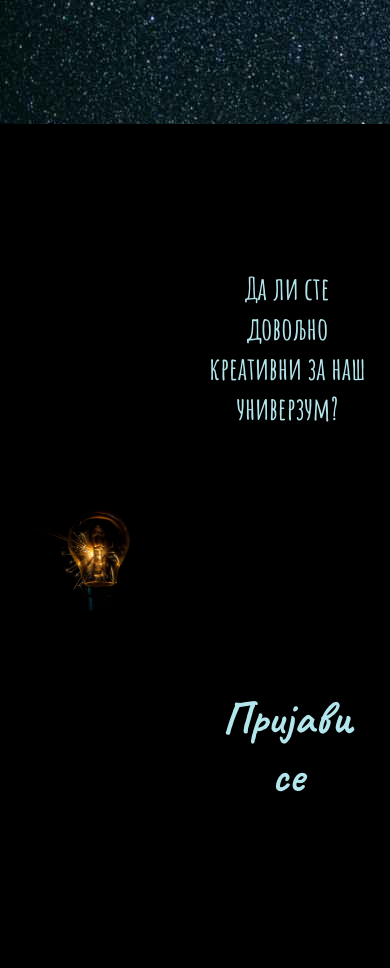
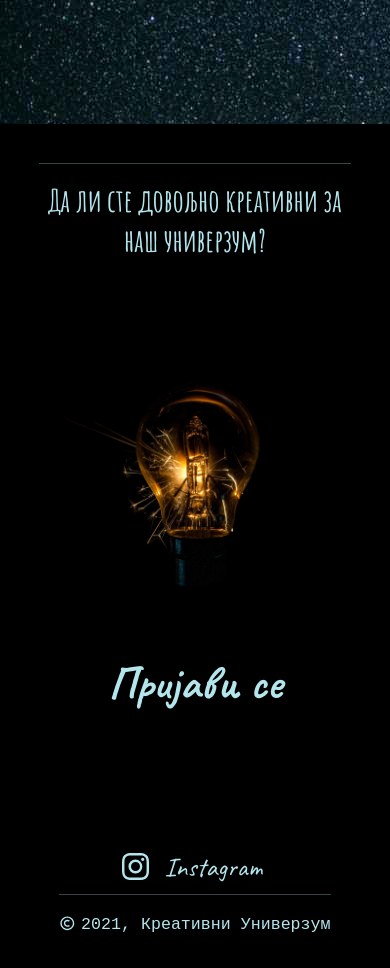
Before and after one commit to mladen-s/kreativni-univerzum, a Next.js app: page / in a window 390 px wide. Shown: the part 720-1688 px from the top of the page. Built offline with nearby package versions, Linux system fonts and the light colour scheme; a web font is replaced by a local one.

Commit message:
style+feat: add footer plus children; style for mobile and some for desktop

```diff
--- a/components/Container.tsx
+++ b/components/Container.tsx
@@ -1,4 +1,3 @@
-import { ReactNode } from "react";
 import styled from "styled-components";
 
 const StyledContainer = styled.div`
--- a/components/ExploreButton.style.tsx
+++ b/components/ExploreButton.style.tsx
@@ -41,6 +41,10 @@ const ExploreButton = styled(Button)`
       transition: all 0.2s linear;
     }
   }
+
+  @media screen and (max-width: 768px) {
+    margin: 150px 0 0;
+  }
 `;
 
 export default ExploreButton;
--- /dev/null
+++ b/components/Footer.tsx
@@ -0,0 +1,79 @@
+import styled from "styled-components";
+import { BsInstagram } from "react-icons/bs";
+import { BiCopyright } from "react-icons/bi";
+
+const StyledFooter = styled.footer`
+  padding: 20px;
+  min-height: 10vh;
+  display: flex;
+  flex-direction: column;
+  justify-content: center;
+  color: var(--blue-light);
+
+  .icons {
+    margin: 0 0 20px 0;
+    padding: 0 20px 0 0;
+    display: flex;
+    justify-content: center;
+    position: relative;
+
+    &::after {
+      position: absolute;
+      content: "";
+      height: 1px;
+      width: 100%;
+      bottom: 0;
+      left: 0;
+      background-color: var(--blue-light);
+      opacity: 0.3;
+    }
+  }
+
+  a {
+    display: flex;
+    align-items: center;
+
+    svg {
+      margin: 15px;
+    }
+  }
+
+  @media screen and (max-width: 768px) {
+    margin: 0;
+    padding: 0 20px 20px;
+
+    &::after {
+      opacity: 0.4;
+    }
+  }
+`;
+
+const Copyright = styled.p`
+  font-family: "Courier New", Courier, monospace;
+  font-size: 0.8rem;
+  display: flex;
+  justify-content: center;
+  text-align: center;
+
+  svg {
+    margin: 0 5px 0 0;
+  }
+`;
+
+const Footer = () => {
+  return (
+    <StyledFooter>
+      <div className="icons">
+        <a href="https://www.instagram.com/creative_universe_srbija/">
+          <BsInstagram /> Instagram
+        </a>
+      </div>
+      <Copyright>
+        <BiCopyright />
+        2021, Креативни Универзум
+      </Copyright>
+    </StyledFooter>
+  );
+};
+
+export default Footer;
--- a/components/Header.tsx
+++ b/components/Header.tsx
@@ -38,11 +38,6 @@ const Span = styled.span<ISpan>`
       }
     `}
 `;
-
-// interface IHeader {
-//   explored: boolean;
-//   setExplored: React.Dispatch<React.SetStateAction<boolean>>;
-// }
 
 const Header = () => {
   const [headerItems, setHeaderItems] = useState<JSX.Element>();
--- a/components/Main.tsx
+++ b/components/Main.tsx
@@ -1,12 +1,36 @@
+import styled from "styled-components";
+
+const StyledMain = styled.main`
+  background-color: black;
+  background-image: url("/IMG-78f5e7b2341131cef9e3a2e20309af9e-V.jpg");
+  background-position: 0% 0%;
+  background-size: 50%;
+  background-repeat: no-repeat;
+
+  z-index: 1;
+  min-height: 80vh;
+
+  padding: 7% 10% 0;
+  display: flex;
+  flex-direction: column;
+  justify-content: right;
+
+  @media screen and (max-width: 768px) {
+    padding: 10% 10% 0;
+    justify-content: center;
+    background-size: 100%;
+    background-position: 50% 35%;
+  }
+`;
 interface IMain {
   children: JSX.Element | JSX.Element[];
 }
 
 const Main = ({ children }: IMain) => {
   return (
-    <main className="main" id="main">
+    <StyledMain className="main" id="main">
       {children}
-    </main>
+    </StyledMain>
   );
 };
 
--- a/components/TeaserPage.tsx
+++ b/components/TeaserPage.tsx
@@ -1,4 +1,3 @@
-import Container from "./Container";
 import ExploreButton from "./ExploreButton.style";
 import styled from "styled-components";
 import { useEffect, useState } from "react";
@@ -6,9 +5,45 @@ import { useEffect, useState } from "react";
 const TeaserTitle = styled.h1`
   color: var(--blue-light);
   font-size: 3.5rem;
+  margin: -100px 0 0;
 
   @media screen and (max-width: 768px) {
     font-size: 1.5rem;
+
+    button {
+      margin: 50px 0 0;
+    }
+  }
+`;
+
+const TeaserContainer = styled.div`
+  position: relative;
+  padding: 0 5% 0 40%;
+  width: 100%;
+  min-height: 70vh;
+  display: grid;
+  place-items: center;
+  z-index: 2;
+  text-align: center;
+
+  &::before {
+    position: absolute;
+    content: "";
+    height: 1px;
+    width: 100%;
+    top: -50px;
+    left: 0;
+    background-color: var(--blue-light);
+    opacity: 0.3;
+  }
+
+  @media screen and (max-width: 768px) {
+    padding: 0;
+    min-height: 80vh;
+
+    &::before {
+      top: 0;
+    }
   }
 `;
 
@@ -42,14 +77,14 @@ const TeaserPage = () => {
   }, [options]);
 
   return (
-    <Container className="teaser-container">
+    <TeaserContainer>
       <TeaserTitle className="slide">
         Да ли сте довољно креативни за наш универзум?
       </TeaserTitle>
       <ExploreButton className="slide">
         <a href="https://forms.gle/cMMMAjbxwquomP178">Пријави се</a>
       </ExploreButton>
-    </Container>
+    </TeaserContainer>
   );
 };
 
--- a/pages/index.tsx
+++ b/pages/index.tsx
@@ -1,16 +1,12 @@
 import type { NextPage } from "next";
-import { useState, useEffect } from "react";
 import Head from "next/head";
-import {
-  CSSTransition,
-  SwitchTransition,
-  TransitionGroup,
-} from "react-transition-group";
+import { CSSTransition, TransitionGroup } from "react-transition-group";
 // components
 import GlobalCSS from "../styles/global.css";
 import StyledHeader from "../components/Header";
 import TeaserPage from "../components/TeaserPage";
 import Main from "../components/Main";
+import Footer from "../components/Footer";
 
 interface prop {
   children: JSX.Element | JSX.Element[] | undefined;
@@ -53,9 +49,8 @@ const Home: NextPage = () => {
 
       <Main>
         <TeaserPage />
+        <Footer />
       </Main>
-
-      <footer className="footer"></footer>
     </div>
   );
 };
--- a/styles/global.css.js
+++ b/styles/global.css.js
@@ -14,7 +14,7 @@ body {
     Ubuntu, Cantarell, Fira Sans, Droid Sans, Helvetica Neue, sans-serif;
   font-size: 1.3rem;
   scroll-behavior: smooth;
-  background-color: var(--blue-darkest);
+  background-color: black;
   z-index: 0;
   overflow-x: hidden;
 }
@@ -83,27 +83,11 @@ body::-webkit-scrollbar {
   left: 0;
   width: 100%;
 }
-.main {
-  background-color: black;
-  background-image: url('/IMG-78f5e7b2341131cef9e3a2e20309af9e-V.jpg');
-  background-position: 0%;
-  background-size: 50%;
-  background-repeat: no-repeat;
 
-  z-index: 1;
-  height: 100vh;
-
-  padding-left: 40%;
-  display: flex;
-  justify-content: right;
-}
 .toggle {
   left: 50% !important;
 }
-.teaser-container {
-  padding: 10% 20%;
-  text-align: center;
-}
+
 
 ${"" /* transition */}
 .transition-appear {
@@ -148,6 +132,8 @@ ${"" /* ################# Slide ############### */}
     background-image: url("/IMG-6cd4f8b2d220e72b39542766f2356c77-V.jpg");
     z-index: 2;
   }
+
+
 }
 
 @media screen and (max-width: 370px) {
```
